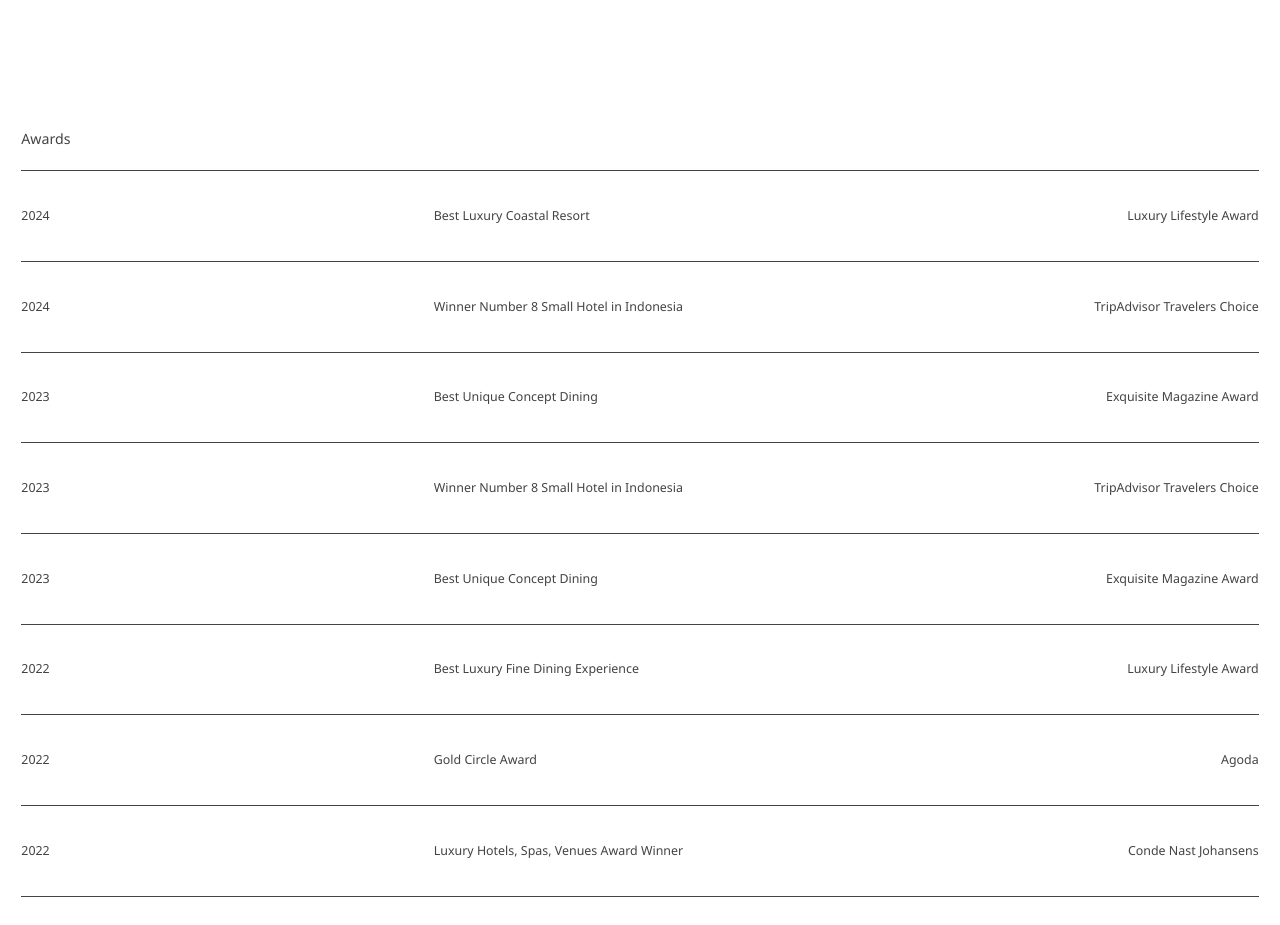
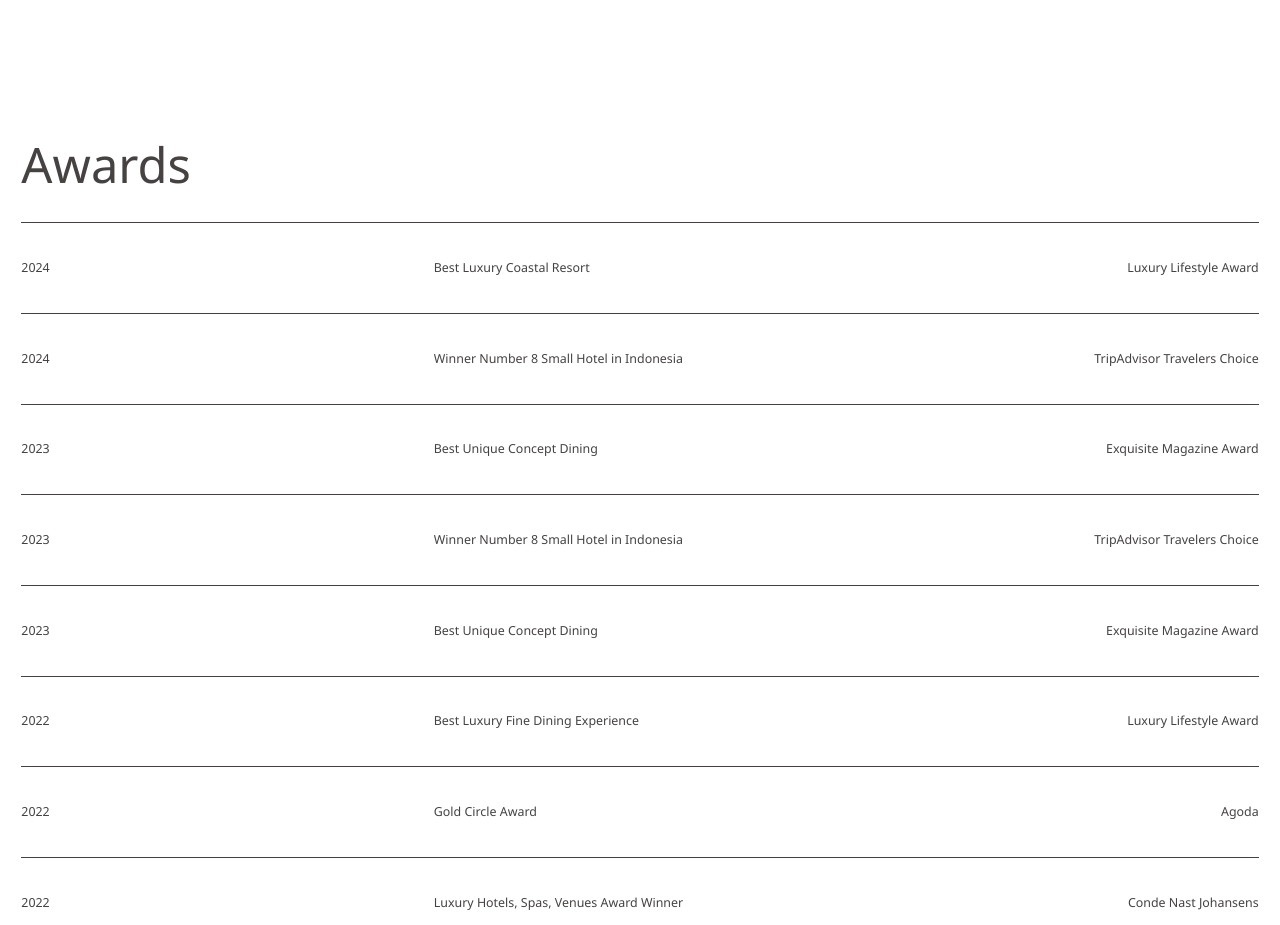
Before and after one commit to OwenAdsit/the-edge-1, a React (Create React App) app: page / in a window 1280 px wide. Shown: the part 1600-2525 px from the top of the page. Built offline with nearby package versions, Linux system fonts and the light colour scheme.

Commit message:
feat:fixed

```diff
--- a/src/DiningSection.jsx
+++ b/src/DiningSection.jsx
@@ -1,6 +1,5 @@
 import { MoveUpRight } from "lucide-react";
 import React from "react";
-// import { ArrowUpRight } from "lucide-react";
 
 function DiningSection() {
   return (
@@ -57,7 +56,6 @@ function DiningSection() {
         </div>
       </div>
 
-      {/* iPad Mini and Mobile Layout (below md) */}
       <div className="md:hidden">
         <div className="px-4 py-12 ">
           <h1 className="text-24 font-normal  text-start ">
--- a/src/award-table.jsx
+++ b/src/award-table.jsx
@@ -48,7 +48,7 @@ const ResponsiveAwardsTable = () => {
 
   return (
     <div className="p-6 w-full app-container mx-auto">
-      <h1 className="text-5xl font-medium text-gray-700 mb-6 text-start">
+      <h1 className="text-45 ipad-pro:text-55 font-normal mb-6 text-start">
         Awards
       </h1>
       <hr />
```
